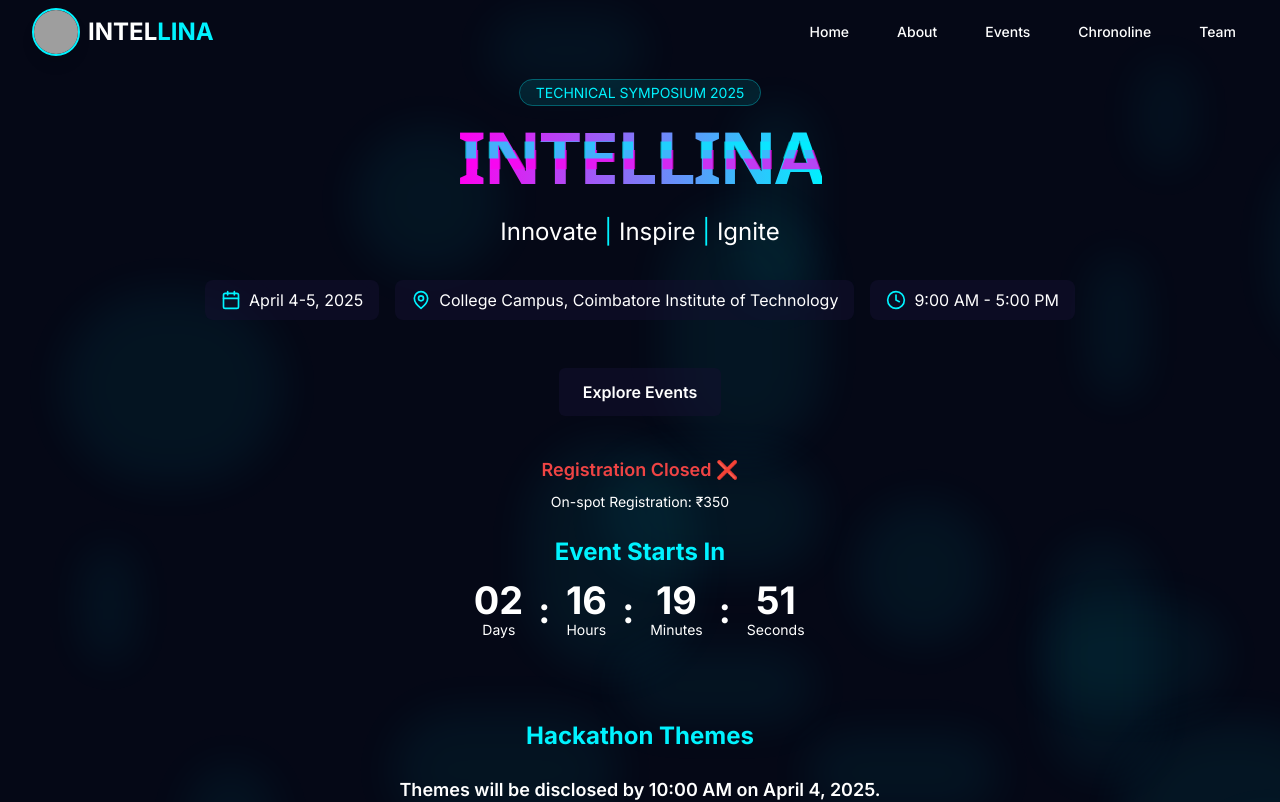
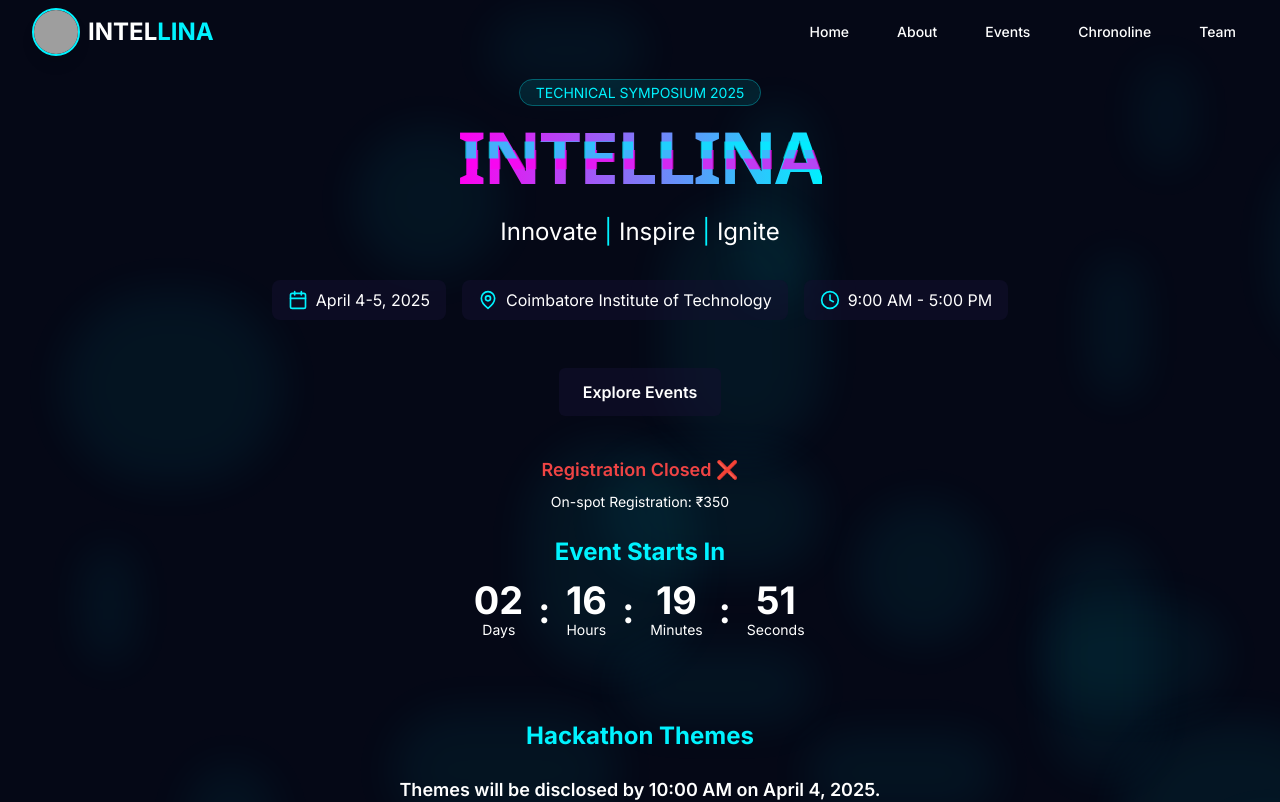
Before and after one commit to Sudharshan-3904/IntellinaWebsite, a React (Vite) app: page / in a window 1280 px wide. Shown: the top 802 px of the page. Built offline with nearby package versions, Linux system fonts and the light colour scheme; grey boxes are pictures that could not be loaded.

Commit message:
Update Hero.tsx

```diff
--- a/src/components/Hero.tsx
+++ b/src/components/Hero.tsx
@@ -138,7 +138,7 @@
             </div>
             <div className="flex items-center space-x-2 bg-dark-tertiary/50 px-4 py-2 rounded-lg">
               <MapPin className="h-5 w-5 text-neon-blue" />
-              <span>College Campus, Coimbatore Institute of Technology</span>
+              <span>Coimbatore Institute of Technology</span>
             </div>
             <div className="flex items-center space-x-2 bg-dark-tertiary/50 px-4 py-2 rounded-lg">
               <Clock className="h-5 w-5 text-neon-blue" />
```
